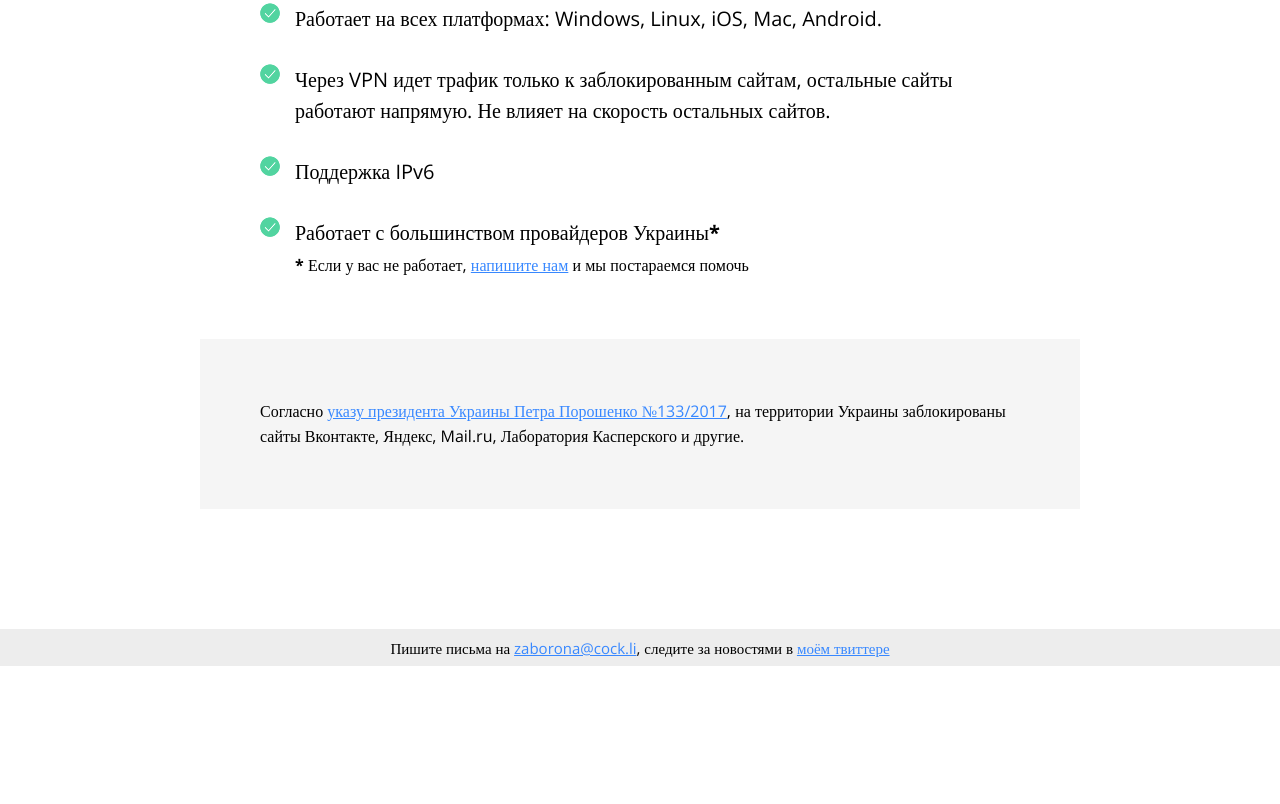
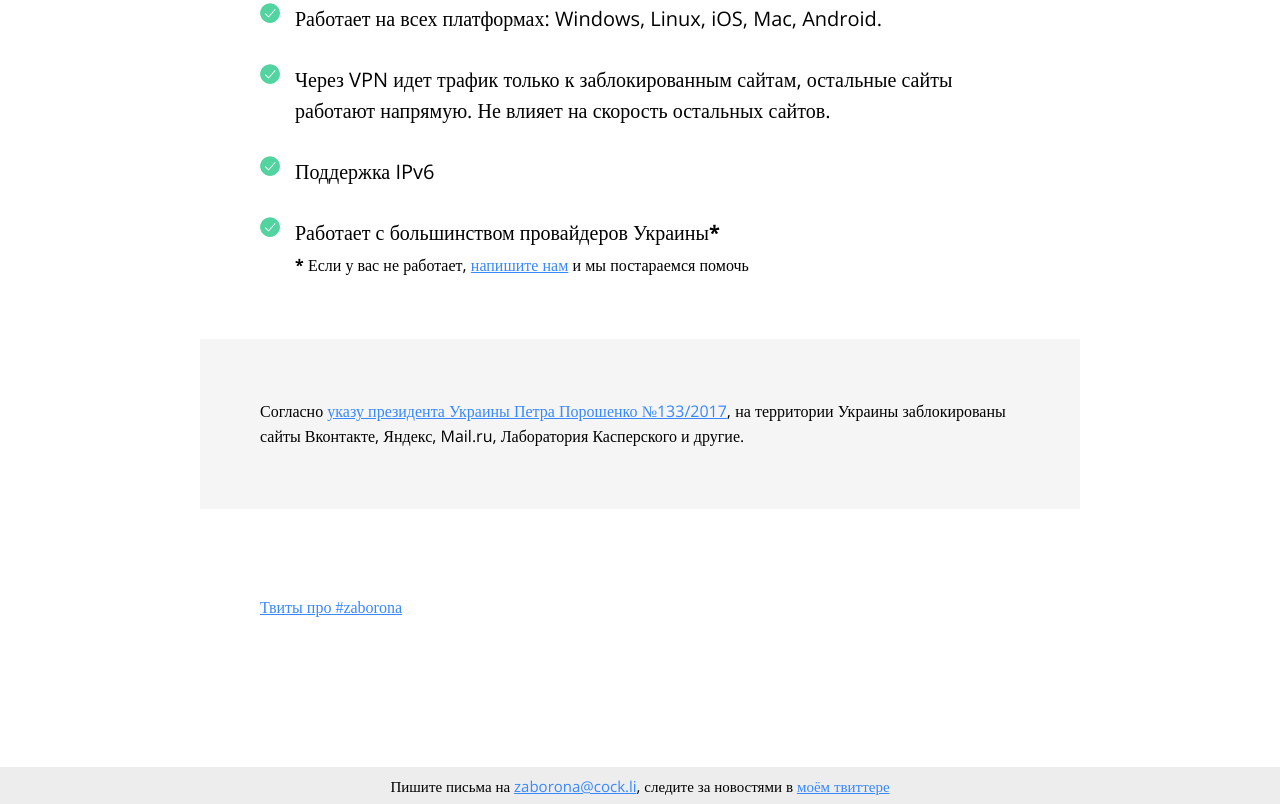
Before and after one commit to zhovner/zaborona_help, a website: page index.html in a window 1280 px wide. Shown: the part 1410-2214 px from the top of the page. Before the commit the page ends 2076 px from the top, so only its background shows below. Drawn offline with nearby package versions, Linux system fonts and the light colour scheme; a script that the page names is missing.

Commit message:
added twitter widget

```diff
--- a/index.html
+++ b/index.html
@@ -172,6 +172,22 @@
                 </div>
             </div>
         </div>
+        <div id="rec20204512" class="r r_anim r_showed" style="padding-top:0px;padding-bottom:0px; " data-record-type="248">
+            <!-- T220 -->
+            <div class="t220">
+                <div class="t-container ">
+                    <div class="t-col t-col_8 t-prefix_2">
+                        <div class="t220__textwrapper">
+                            <div >
+                                <a class="twitter-timeline"  href="https://twitter.com/hashtag/zaborona" data-widget-id="867439229693030403" data-width="880">Твиты про #zaborona</a>
+                                <script>!function(d,s,id){var js,fjs=d.getElementsByTagName(s)[0],p=/^http:/.test(d.location)?'http':'https';if(!d.getElementById(id)){js=d.createElement(s);js.id=id;js.src=p+"://platform.twitter.com/widgets.js";fjs.parentNode.insertBefore(js,fjs);}}(document,"script","twitter-wjs");</script>
+
+                            </div>
+                        </div>
+                    </div>
+                </div>
+            </div>
+        </div>
         <div class="r r_showed r_anim" style="padding-top:60px;padding-bottom:30px; ">
             <div>
                 <div class="t-section__container t-container">
```
